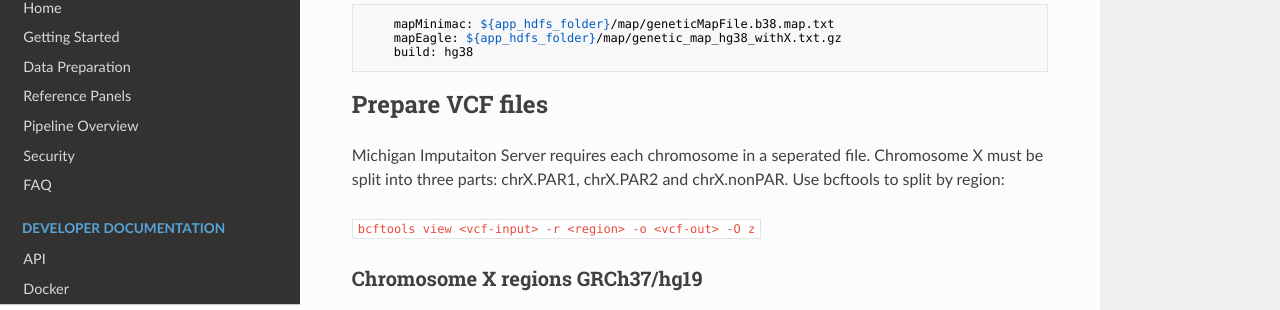
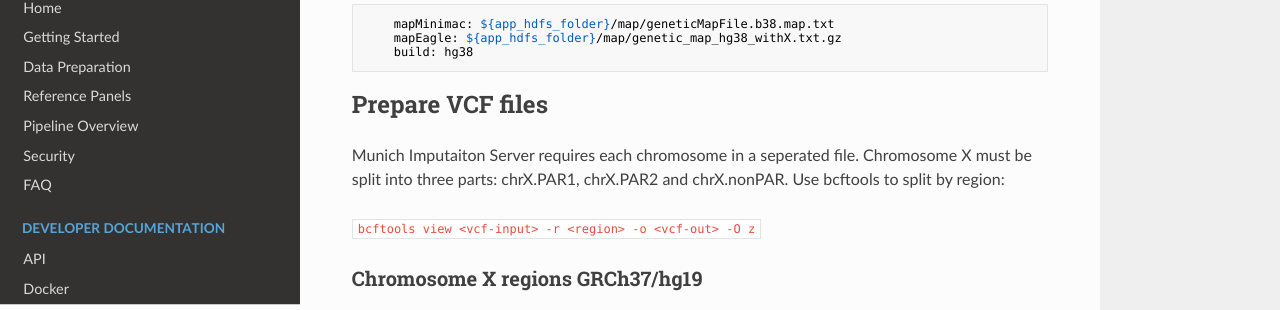
Before and after one commit to itguser/munichimputationserver, an MkDocs documentation site: the page built from docs/create-reference-panels.md, in a window 1280 px wide and 900 px high, scrolled down 1413 px. Shown: the part 112-422 px from the top of the window. Built offline with MkDocs 1.6.1, drawn with Linux system fonts in a browser that asks for light colours; nearby versions of some CDN libraries; some of the changed text lies outside the part shown.

Commit message:
Update create-reference-panels.md

````diff
--- a/docs/create-reference-panels.md
+++ b/docs/create-reference-panels.md
@@ -1,6 +1,6 @@
 # Create a Reference Panel
 
-This tutorial will help you to create your own reference panel and integrate it into Michigan Imputation Server.
+This tutorial will help you to create your own reference panel and integrate it into Munich Imputation Server.
 
 ## Required Software
 - To create the m3vcf files for imputation, please use [Minimac3](https://github.com/Santy-8128/Minimac3).
@@ -82,7 +82,7 @@ For a reference panel build 38, the following options must be added to `properti
     build: hg38
 ```
 ## Prepare VCF files
-Michigan Imputaiton Server requires each chromosome in a seperated file. Chromosome X must be split into three parts: chrX.PAR1, chrX.PAR2 and chrX.nonPAR. Use bcftools to split by region:
+Munich Imputaiton Server requires each chromosome in a seperated file. Chromosome X must be split into three parts: chrX.PAR1, chrX.PAR2 and chrX.nonPAR. Use bcftools to split by region:
 
  `bcftools view <vcf-input> -r <region> -o <vcf-out> -O z`
 
@@ -153,4 +153,4 @@ done
 The genetic maps for eagle (hg19/hg38) can be found [here](https://data.broadinstitute.org/alkesgroup/Eagle/downloads/tables).
 
 ## Integrate your new reference panel
-The created folder structure must be compressed to a zip archive and can now be integrated into Michigan Imputation Server. Please see [here](http://imputationserver.readthedocs.io/en/latest/docker/#install-1000g-phase-3-reference-panel) to start a Docker container and integrate the panel. A full working zip archive for Hapmap can be found [here](https://imputationserver.sph.umich.edu/static/downloads/releases/hapmap2-1.0.0.zip).
+The created folder structure must be compressed to a zip archive and can now be integrated into Munich Imputation Server. Please see [here](http://imputationserver.readthedocs.io/en/latest/docker/#install-1000g-phase-3-reference-panel) to start a Docker container and integrate the panel. A full working zip archive for Hapmap can be found [here](https://imputationserver.sph.umich.edu/static/downloads/releases/hapmap2-1.0.0.zip).
````
